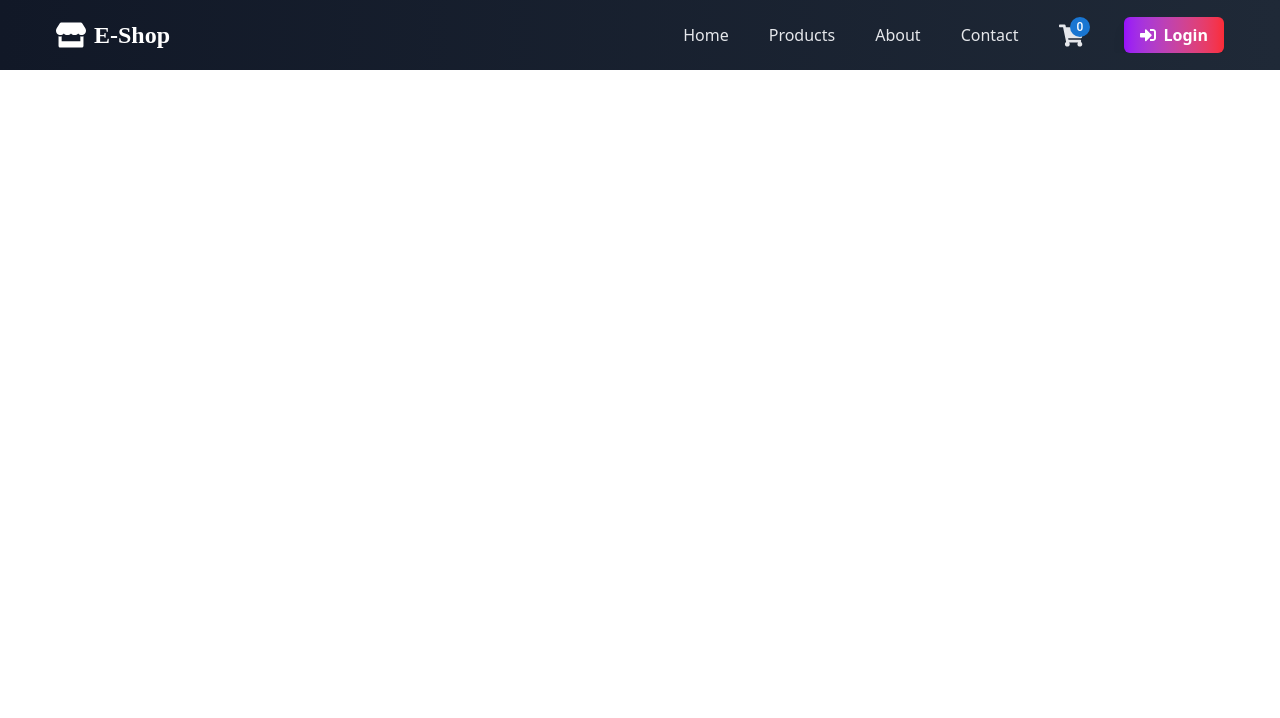
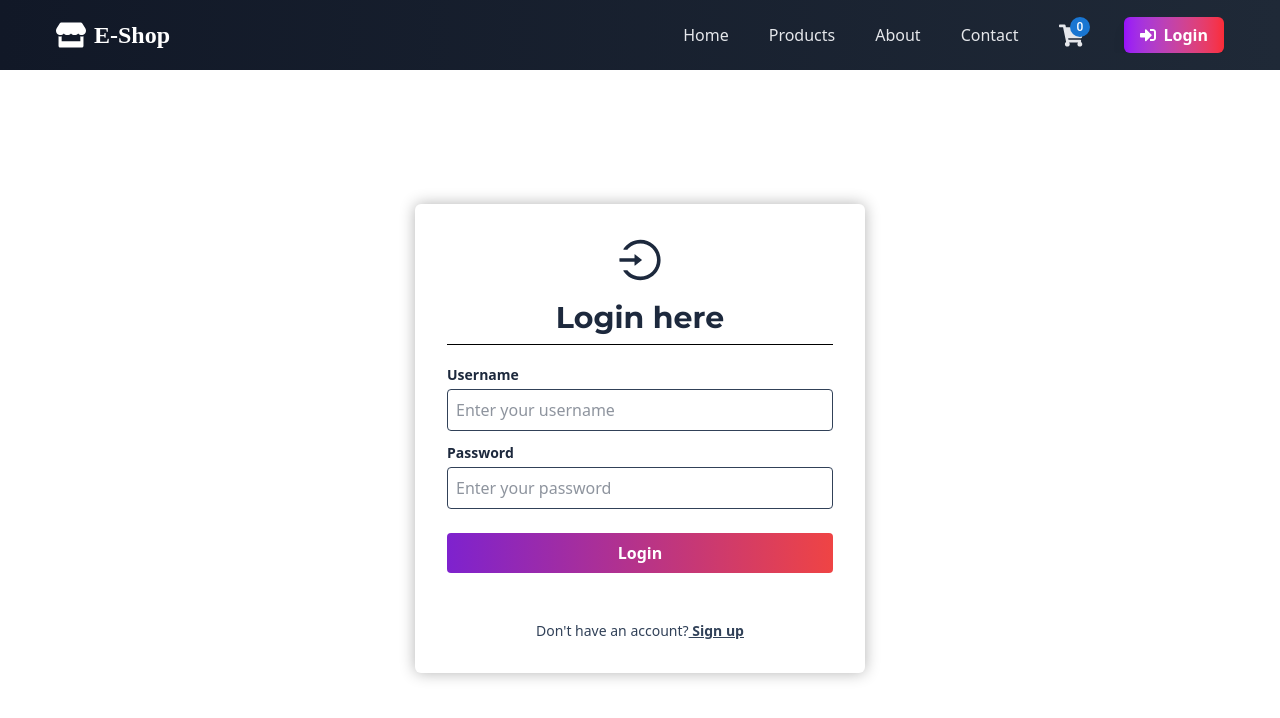
Before and after one commit to pgedlek/ECommerce-UI, a React (Vite) app: page /login in a window 1280 px wide. Shown: the top 718 px of the page. Built offline with nearby package versions, Linux system fonts and the light colour scheme.

Commit message:
Build login page

```diff
--- a/src/App.jsx
+++ b/src/App.jsx
@@ -9,6 +9,7 @@
 import { Toaster } from 'react-hot-toast';
 import React from 'react';
 import Cart from './components/cart/Cart';
+import Login from './components/auth/Login';
 
 function App() {
   return (
@@ -21,6 +22,7 @@
           <Route path='/about' element={<About />} />
           <Route path='/contact' element={<Contact />} />
           <Route path='/cart' element={<Cart />} />
+          <Route path='/login' element={<Login />} />
         </Routes>
       </BrowserRouter>
       <Toaster position='bottom-center' />
--- /dev/null
+++ b/src/components/auth/Login.jsx
@@ -0,0 +1,52 @@
+import { useState } from "react";
+import { useForm } from "react-hook-form";
+import { Link, useNavigate } from "react-router-dom";
+import { AiOutlineLogin } from "react-icons/ai";
+import InputField from "../shared/InputField";
+
+const Login = () => {
+  const navigate = useNavigate();
+  const [loader, setLoader] = useState(false);
+  const { register, handleSubmit, formState: { errors } } = useForm({ mode: 'onTouched' });
+
+  const loginHandler = async (data) => {
+    console.log('Login!')
+  }
+
+  return (
+    <div className="min-h-[calc(100vh-64px)] flex justify-center items-center">
+      <form onSubmit={handleSubmit(loginHandler)}
+        className="sm:w-[450px] w-[360px] shadow-custom py-8 sm:px-8 px-4 rounded-md">
+        <div className="flex flex-col items-center justify-center space-y-4">
+          <AiOutlineLogin className="text-slate-800 text-5xl" />
+          <h1 className="text-slate-800 text-center font-montserrat lg:text-3xl text-2xl font-bold">
+            Login here
+          </h1>
+        </div>
+        <hr className="mt-2 mb-5 text-black" />
+        <div className="flex flex-col gap-3">
+          <InputField label="Username" required id="username" type="text" message="Username is required" placeholder="Enter your username" register={register} errors={errors} />
+          <InputField label="Password" required id="password" type="password" message="Password is required" placeholder="Enter your password" register={register} errors={errors} />
+          <button disabled={loader}
+            type="submit"
+            className="button-gradient flex gap-2 items-center justify-center font-semibold text-white w-full py-2 hover:text-slate-400 transition-colors duration-100 rounded-sm my-3">
+            {loader ? (
+              <>Loading...</>
+            ) : (
+              <>Login</>
+            )
+            }
+          </button>
+          <p className="text-center text-sm text-slate-700 mt-6">
+            Don't have an account?
+            <Link to="/register" className="font-semibold underline hover:text-black">
+              <span> Sign up</span>
+            </Link>
+          </p>
+        </div>
+      </form>
+    </div>
+  );
+}
+
+export default Login;
--- a/src/components/shared/InputField.jsx
+++ b/src/components/shared/InputField.jsx
@@ -27,7 +27,7 @@
           minLength: min
             ? { value: min, message: `Minimum ${min} characters is required` }
             : null,
-          pattern: type === email
+          pattern: type === "email"
             ? { value: /^[a-zA-Z0-9]+@(?:[a-zA-Z0-9]+\.)+com+$/, message: "Invalid email" }
             : type === "url"
               ? { value: /^(https?:\/\/)?(([a-zA-Z0-9\u00a1-\uffff-]+\.)+[a-zA-Z\u00a1-\uffff]{2,})(:\d{2,5})?(\/[^\s]*)?$/, message: "Please enter a valid url" }
```
